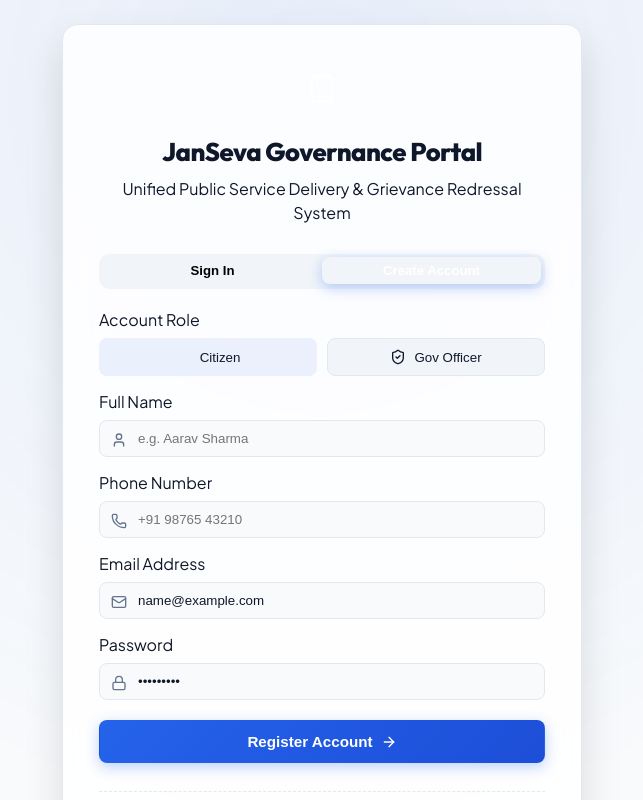
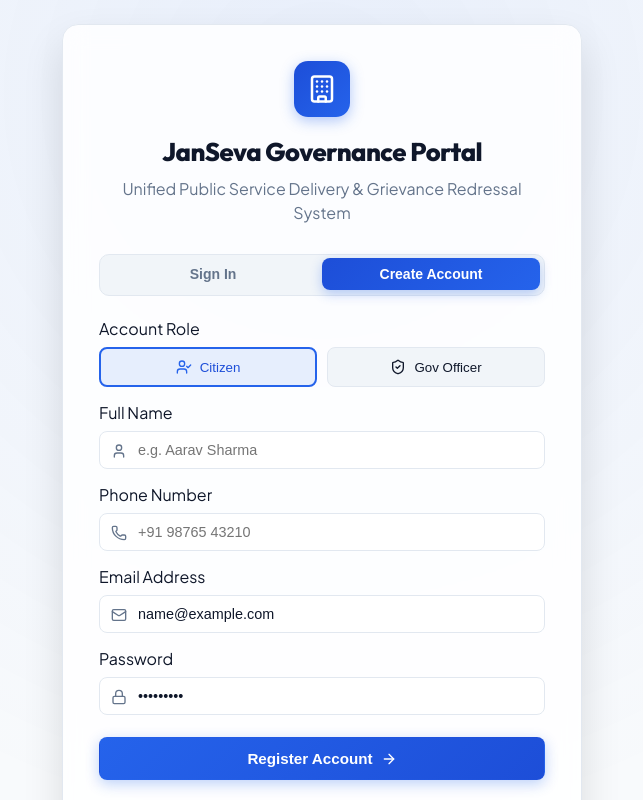
Before and after one commit to Punithn9036/Public-Service-Delivery-and-Citizen-Grievance-Management-System, a React (Vite) app in the folder frontend/: page / in a window 1280 px wide. Both pictures are taken after typing "name@example.com", "Sample123" into the empty fields and a click on the button "Create Account". Shown: the top 800 px of the page, without its empty margins (318-961 px from the left). Built offline with nearby package versions, Linux system fonts and the light colour scheme; no server answers.

Commit message:
Fix hover contrast on Sign In and Create Account toggle tabs

```diff
--- a/frontend/src/App.css
+++ b/frontend/src/App.css
@@ -1250,3 +1250,92 @@
     display: none;
   }
 }
+
+/* Dedicated AuthScreen Styles with High Contrast */
+.auth-toggle-btn {
+  flex: 1;
+  padding: 8px 16px;
+  border-radius: var(--radius-sm);
+  border: none;
+  font-weight: 700;
+  font-size: 0.875rem;
+  background: transparent;
+  color: var(--text-muted);
+  cursor: pointer;
+  transition: all var(--transition-fast);
+}
+
+.auth-toggle-btn:hover {
+  color: var(--brand-600);
+  background: rgba(37, 99, 235, 0.08);
+}
+
+.auth-toggle-btn.active {
+  background: linear-gradient(135deg, #1d4ed8, #2563eb) !important;
+  color: #ffffff !important;
+  box-shadow: 0 4px 12px rgba(37, 99, 235, 0.3);
+}
+
+.auth-role-select-btn {
+  display: flex;
+  align-items: center;
+  justify-content: center;
+  gap: 8px;
+  padding: 10px;
+  border-radius: var(--radius-sm);
+  border: 1px solid var(--border-subtle);
+  background: var(--bg-tertiary);
+  color: var(--text-main);
+  cursor: pointer;
+  transition: all var(--transition-fast);
+}
+
+.auth-role-select-btn:hover {
+  border-color: var(--brand-500);
+  background: rgba(37, 99, 235, 0.06);
+  color: var(--brand-600);
+}
+
+.auth-role-select-btn.selected {
+  border: 2px solid var(--brand-600) !important;
+  background: rgba(37, 99, 235, 0.1) !important;
+  color: var(--brand-700) !important;
+}
+
+[data-theme='dark'] .auth-role-select-btn.selected {
+  color: var(--brand-500) !important;
+}
+
+.auth-input-field {
+  width: 100%;
+  padding: 10px 12px 10px 38px;
+  border-radius: var(--radius-sm);
+  border: 1px solid var(--border-subtle);
+  background: var(--bg-secondary);
+  color: var(--text-main);
+  font-size: 0.9rem;
+  outline: none;
+  transition: border-color var(--transition-fast);
+}
+
+.auth-input-field:focus {
+  border-color: var(--brand-500);
+  box-shadow: 0 0 0 3px rgba(37, 99, 235, 0.15);
+}
+
+.demo-pill-btn {
+  background: var(--bg-tertiary) !important;
+  color: var(--text-main) !important;
+  border: 1px solid var(--border-subtle) !important;
+}
+
+.demo-pill-btn:hover {
+  background: var(--brand-50) !important;
+  color: var(--brand-700) !important;
+  border-color: var(--brand-500) !important;
+}
+
+[data-theme='dark'] .demo-pill-btn:hover {
+  background: rgba(37, 99, 235, 0.2) !important;
+  color: var(--brand-500) !important;
+}
--- a/frontend/src/components/AuthScreen.jsx
+++ b/frontend/src/components/AuthScreen.jsx
@@ -73,7 +73,7 @@ export default function AuthScreen() {
       alignItems: 'center',
       justifyContent: 'center',
       padding: '24px',
-      background: 'radial-gradient(circle at 50% 10%, rgba(26, 86, 219, 0.08), transparent 70%), var(--bg-primary)'
+      background: 'radial-gradient(circle at 50% 10%, rgba(37, 99, 235, 0.08), transparent 70%), var(--bg-primary)'
     }}>
       <div className="glass-card" style={{
         maxWidth: '520px',
@@ -90,42 +90,42 @@ export default function AuthScreen() {
             width: '56px',
             height: '56px',
             borderRadius: '14px',
-            background: 'var(--brand-primary)',
+            background: 'linear-gradient(135deg, #1d4ed8, #2563eb)',
             display: 'flex',
             alignItems: 'center',
             justifyContent: 'center',
-            margin: '0 auto 16px'
+            margin: '0 auto 16px',
+            boxShadow: '0 4px 14px rgba(37, 99, 235, 0.35)'
           }}>
             <Building size={30} color="#ffffff" />
           </div>
-          <h2 style={{ fontSize: '1.6rem', fontWeight: 800, margin: '0 0 6px', color: 'var(--text-primary)' }}>
+          <h2 style={{ fontSize: '1.6rem', fontWeight: 800, margin: '0 0 6px', color: 'var(--text-main)' }}>
             JanSeva Governance Portal
           </h2>
-          <p className="text-muted small-text" style={{ margin: 0 }}>
+          <p className="small-text" style={{ margin: 0, color: 'var(--text-muted)' }}>
             Unified Public Service Delivery & Grievance Redressal System
           </p>
         </div>
 
         {/* Auth Mode Toggle (Login vs Register) */}
-        <div style={{
+        <div className="auth-toggle-pill-wrapper" style={{
           display: 'flex',
           background: 'var(--bg-tertiary)',
           padding: '4px',
           borderRadius: '10px',
-          marginBottom: '20px'
+          marginBottom: '22px',
+          border: '1px solid var(--border-subtle)'
         }}>
           <button
             type="button"
-            className={`btn-sm ${!isRegister ? 'btn btn-primary' : 'btn'}`}
-            style={{ flex: 1, borderRadius: '8px', border: 'none', background: !isRegister ? 'var(--brand-primary)' : 'transparent' }}
+            className={`auth-toggle-btn ${!isRegister ? 'active' : ''}`}
             onClick={() => { setIsRegister(false); setError(null); }}
           >
             Sign In
           </button>
           <button
             type="button"
-            className={`btn-sm ${isRegister ? 'btn btn-primary' : 'btn'}`}
-            style={{ flex: 1, borderRadius: '8px', border: 'none', background: isRegister ? 'var(--brand-primary)' : 'transparent' }}
+            className={`auth-toggle-btn ${isRegister ? 'active' : ''}`}
             onClick={() => { setIsRegister(true); setError(null); }}
           >
             Create Account
@@ -141,7 +141,8 @@ export default function AuthScreen() {
             padding: '12px 16px',
             borderRadius: '8px',
             background: 'rgba(239, 68, 68, 0.1)',
-            color: '#ef4444',
+            color: '#dc2626',
+            border: '1px solid rgba(239, 68, 68, 0.2)',
             fontSize: '0.85rem',
             marginBottom: '18px'
           }}>
@@ -158,7 +159,8 @@ export default function AuthScreen() {
             padding: '12px 16px',
             borderRadius: '8px',
             background: 'rgba(34, 197, 94, 0.1)',
-            color: '#22c55e',
+            color: '#16a34a',
+            border: '1px solid rgba(34, 197, 94, 0.2)',
             fontSize: '0.85rem',
             marginBottom: '18px'
           }}>
@@ -172,51 +174,29 @@ export default function AuthScreen() {
           {isRegister && (
             <>
               <div style={{ marginBottom: '14px' }}>
-                <label className="small-text font-bold" style={{ display: 'block', marginBottom: '6px' }}>Account Role</label>
+                <label className="small-text font-bold" style={{ display: 'block', marginBottom: '6px', color: 'var(--text-main)' }}>Account Role</label>
                 <div style={{ display: 'grid', gridTemplateColumns: '1fr 1fr', gap: '10px' }}>
                   <button
                     type="button"
                     onClick={() => setRole('CITIZEN')}
-                    style={{
-                      display: 'flex',
-                      alignItems: 'center',
-                      justifyContent: 'center',
-                      gap: '8px',
-                      padding: '10px',
-                      borderRadius: '8px',
-                      border: role === 'CITIZEN' ? '2px solid var(--brand-primary)' : '1px solid var(--border-subtle)',
-                      background: role === 'CITIZEN' ? 'rgba(26, 86, 219, 0.08)' : 'var(--bg-tertiary)',
-                      color: 'var(--text-primary)',
-                      cursor: 'pointer'
-                    }}
+                    className={`auth-role-select-btn ${role === 'CITIZEN' ? 'selected' : ''}`}
                   >
-                    <UserCheck size={16} color={role === 'CITIZEN' ? 'var(--brand-primary)' : 'currentColor'} />
+                    <UserCheck size={16} color={role === 'CITIZEN' ? '#2563eb' : 'currentColor'} />
                     <span className="small-text font-bold">Citizen</span>
                   </button>
                   <button
                     type="button"
                     onClick={() => setRole('OFFICER')}
-                    style={{
-                      display: 'flex',
-                      alignItems: 'center',
-                      justifyContent: 'center',
-                      gap: '8px',
-                      padding: '10px',
-                      borderRadius: '8px',
-                      border: role === 'OFFICER' ? '2px solid var(--brand-primary)' : '1px solid var(--border-subtle)',
-                      background: role === 'OFFICER' ? 'rgba(26, 86, 219, 0.08)' : 'var(--bg-tertiary)',
-                      color: 'var(--text-primary)',
-                      cursor: 'pointer'
-                    }}
+                    className={`auth-role-select-btn ${role === 'OFFICER' ? 'selected' : ''}`}
                   >
-                    <ShieldCheck size={16} color={role === 'OFFICER' ? 'var(--brand-primary)' : 'currentColor'} />
+                    <ShieldCheck size={16} color={role === 'OFFICER' ? '#2563eb' : 'currentColor'} />
                     <span className="small-text font-bold">Gov Officer</span>
                   </button>
                 </div>
               </div>
 
               <div style={{ marginBottom: '14px' }}>
-                <label className="small-text font-bold" style={{ display: 'block', marginBottom: '6px' }}>Full Name</label>
+                <label className="small-text font-bold" style={{ display: 'block', marginBottom: '6px', color: 'var(--text-main)' }}>Full Name</label>
                 <div style={{ position: 'relative' }}>
                   <User size={16} style={{ position: 'absolute', left: '12px', top: '12px', color: 'var(--text-muted)' }} />
                   <input
@@ -225,13 +205,13 @@ export default function AuthScreen() {
                     placeholder="e.g. Aarav Sharma"
                     value={fullName}
                     onChange={(e) => setFullName(e.target.value)}
-                    style={{ width: '100%', padding: '10px 12px 10px 38px', borderRadius: '8px', border: '1px solid var(--border-subtle)', background: 'var(--bg-primary)', color: 'var(--text-primary)' }}
+                    className="auth-input-field"
                   />
                 </div>
               </div>
 
               <div style={{ marginBottom: '14px' }}>
-                <label className="small-text font-bold" style={{ display: 'block', marginBottom: '6px' }}>Phone Number</label>
+                <label className="small-text font-bold" style={{ display: 'block', marginBottom: '6px', color: 'var(--text-main)' }}>Phone Number</label>
                 <div style={{ position: 'relative' }}>
                   <Phone size={16} style={{ position: 'absolute', left: '12px', top: '12px', color: 'var(--text-muted)' }} />
                   <input
@@ -240,18 +220,19 @@ export default function AuthScreen() {
                     placeholder="+91 98765 43210"
                     value={phone}
                     onChange={(e) => setPhone(e.target.value)}
-                    style={{ width: '100%', padding: '10px 12px 10px 38px', borderRadius: '8px', border: '1px solid var(--border-subtle)', background: 'var(--bg-primary)', color: 'var(--text-primary)' }}
+                    className="auth-input-field"
                   />
                 </div>
               </div>
 
               {role !== 'CITIZEN' && (
                 <div style={{ marginBottom: '14px' }}>
-                  <label className="small-text font-bold" style={{ display: 'block', marginBottom: '6px' }}>Assigned Department</label>
+                  <label className="small-text font-bold" style={{ display: 'block', marginBottom: '6px', color: 'var(--text-main)' }}>Assigned Department</label>
                   <select
                     value={department}
                     onChange={(e) => setDepartment(e.target.value)}
-                    style={{ width: '100%', padding: '10px', borderRadius: '8px', border: '1px solid var(--border-subtle)', background: 'var(--bg-primary)', color: 'var(--text-primary)' }}
+                    className="auth-input-field"
+                    style={{ paddingLeft: '12px' }}
                   >
                     <option value="Water Supply & Sanitation">Water Supply & Sanitation</option>
                     <option value="Public Works & Infrastructure">Public Works & Infrastructure</option>
@@ -265,7 +246,7 @@ export default function AuthScreen() {
           )}
 
           <div style={{ marginBottom: '14px' }}>
-            <label className="small-text font-bold" style={{ display: 'block', marginBottom: '6px' }}>Email Address</label>
+            <label className="small-text font-bold" style={{ display: 'block', marginBottom: '6px', color: 'var(--text-main)' }}>Email Address</label>
             <div style={{ position: 'relative' }}>
               <Mail size={16} style={{ position: 'absolute', left: '12px', top: '12px', color: 'var(--text-muted)' }} />
               <input
@@ -274,13 +255,13 @@ export default function AuthScreen() {
                 placeholder="name@example.gov.in"
                 value={email}
                 onChange={(e) => setEmail(e.target.value)}
-                style={{ width: '100%', padding: '10px 12px 10px 38px', borderRadius: '8px', border: '1px solid var(--border-subtle)', background: 'var(--bg-primary)', color: 'var(--text-primary)' }}
+                className="auth-input-field"
               />
             </div>
           </div>
 
-          <div style={{ marginBottom: '20px' }}>
-            <label className="small-text font-bold" style={{ display: 'block', marginBottom: '6px' }}>Password</label>
+          <div style={{ marginBottom: '22px' }}>
+            <label className="small-text font-bold" style={{ display: 'block', marginBottom: '6px', color: 'var(--text-main)' }}>Password</label>
             <div style={{ position: 'relative' }}>
               <Lock size={16} style={{ position: 'absolute', left: '12px', top: '12px', color: 'var(--text-muted)' }} />
               <input
@@ -289,7 +270,7 @@ export default function AuthScreen() {
                 placeholder="••••••••"
                 value={password}
                 onChange={(e) => setPassword(e.target.value)}
-                style={{ width: '100%', padding: '10px 12px 10px 38px', borderRadius: '8px', border: '1px solid var(--border-subtle)', background: 'var(--bg-primary)', color: 'var(--text-primary)' }}
+                className="auth-input-field"
               />
             </div>
           </div>
@@ -307,31 +288,31 @@ export default function AuthScreen() {
 
         {/* Quick Demo Logins */}
         <div style={{ marginTop: '28px', paddingTop: '20px', borderTop: '1px dashed var(--border-subtle)' }}>
-          <p className="small-text text-muted" style={{ margin: '0 0 10px', textAlign: 'center' }}>
+          <p className="small-text" style={{ margin: '0 0 10px', textAlign: 'center', color: 'var(--text-muted)' }}>
             Quick Demo Login Profiles (One-Click):
           </p>
           <div style={{ display: 'flex', gap: '8px', justifyContent: 'center', flexWrap: 'wrap' }}>
             <button
               type="button"
-              className="btn btn-sm btn-secondary"
+              className="btn btn-sm btn-secondary demo-pill-btn"
               onClick={() => handleQuickLogin('CITIZEN')}
-              style={{ fontSize: '0.75rem', padding: '6px 10px' }}
+              style={{ fontSize: '0.78rem', padding: '6px 12px', fontWeight: 600 }}
             >
               👤 Citizen (Aarav)
             </button>
             <button
               type="button"
-              className="btn btn-sm btn-secondary"
+              className="btn btn-sm btn-secondary demo-pill-btn"
               onClick={() => handleQuickLogin('OFFICER')}
-              style={{ fontSize: '0.75rem', padding: '6px 10px' }}
+              style={{ fontSize: '0.78rem', padding: '6px 12px', fontWeight: 600 }}
             >
               🛡️ Officer (Rajesh)
             </button>
             <button
               type="button"
-              className="btn btn-sm btn-secondary"
+              className="btn btn-sm btn-secondary demo-pill-btn"
               onClick={() => handleQuickLogin('ADMIN')}
-              style={{ fontSize: '0.75rem', padding: '6px 10px' }}
+              style={{ fontSize: '0.78rem', padding: '6px 12px', fontWeight: 600 }}
             >
               🏛️ Admin (Kavitha)
             </button>
```
